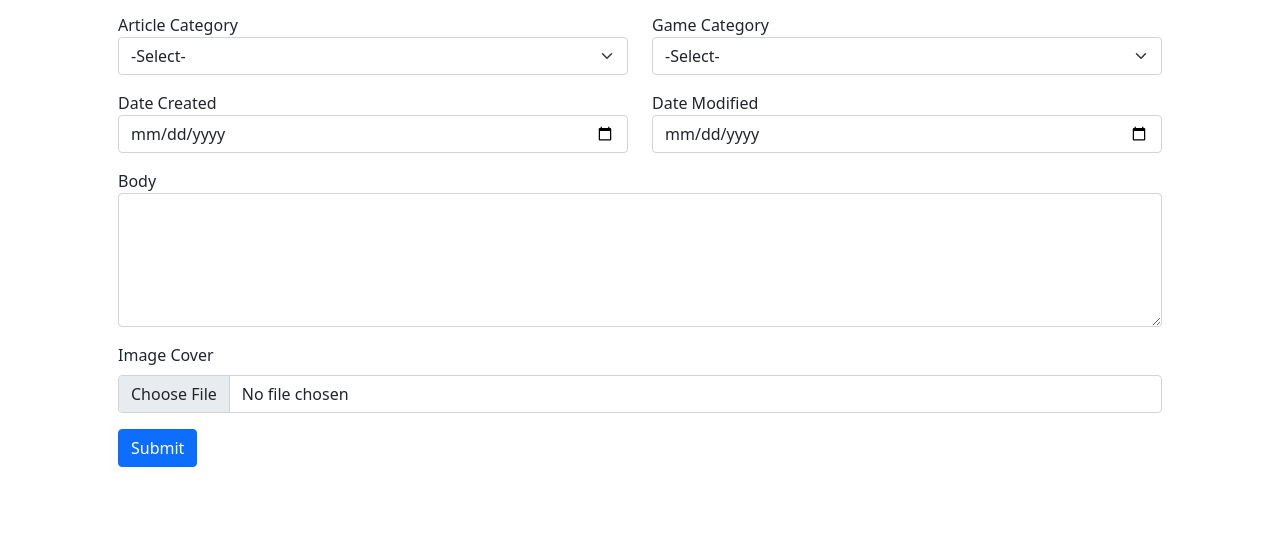
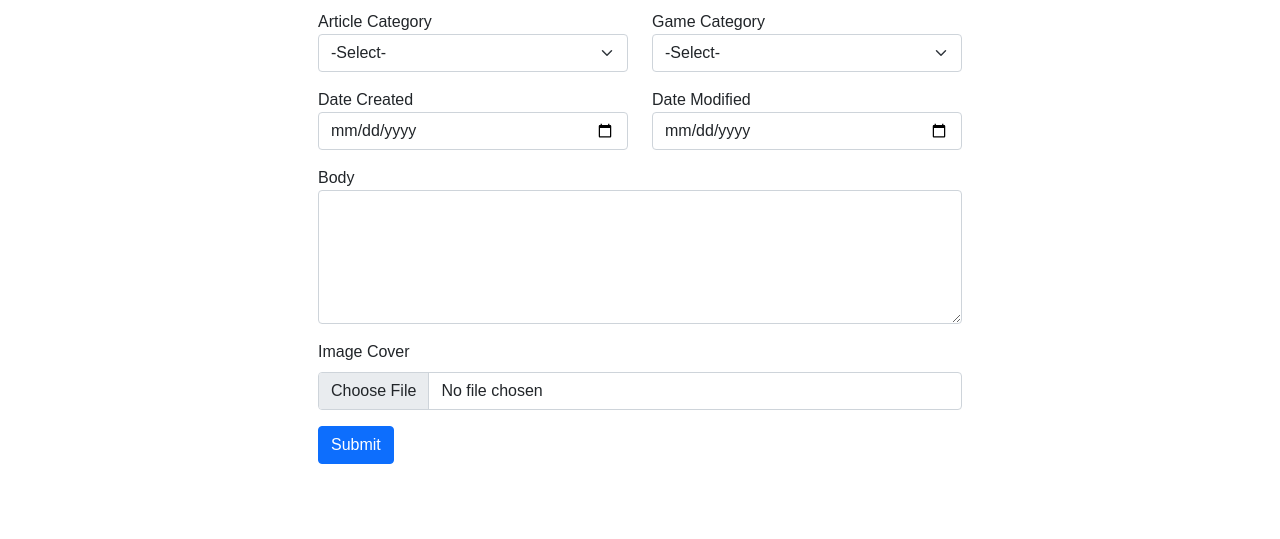
Before and after one commit to InDragovich/vsga_project, a plain HTML site: page form.html in a window 1280 px wide. Shown: the part 320-859 px from the top of the page. Drawn offline with nearby package versions, Linux system fonts and the light colour scheme; the site is published under a folder, as on GitHub Pages, so addresses that start at the root find nothing.

Commit message:
Update form.html

```diff
--- a/form.html
+++ b/form.html
@@ -6,7 +6,7 @@
     <title>Gamify - Input News</title>
 
     <!-- Bootstrap core CSS -->
-    <link rel="stylesheet" href="/assets/css/mystyle.css" />
+    <link rel="stylesheet" href="assets/css/mystyle.css" />
     <link
       href="https://cdn.jsdelivr.net/npm/bootstrap@5.0.2/dist/css/bootstrap.min.css"
       rel="stylesheet"
```
